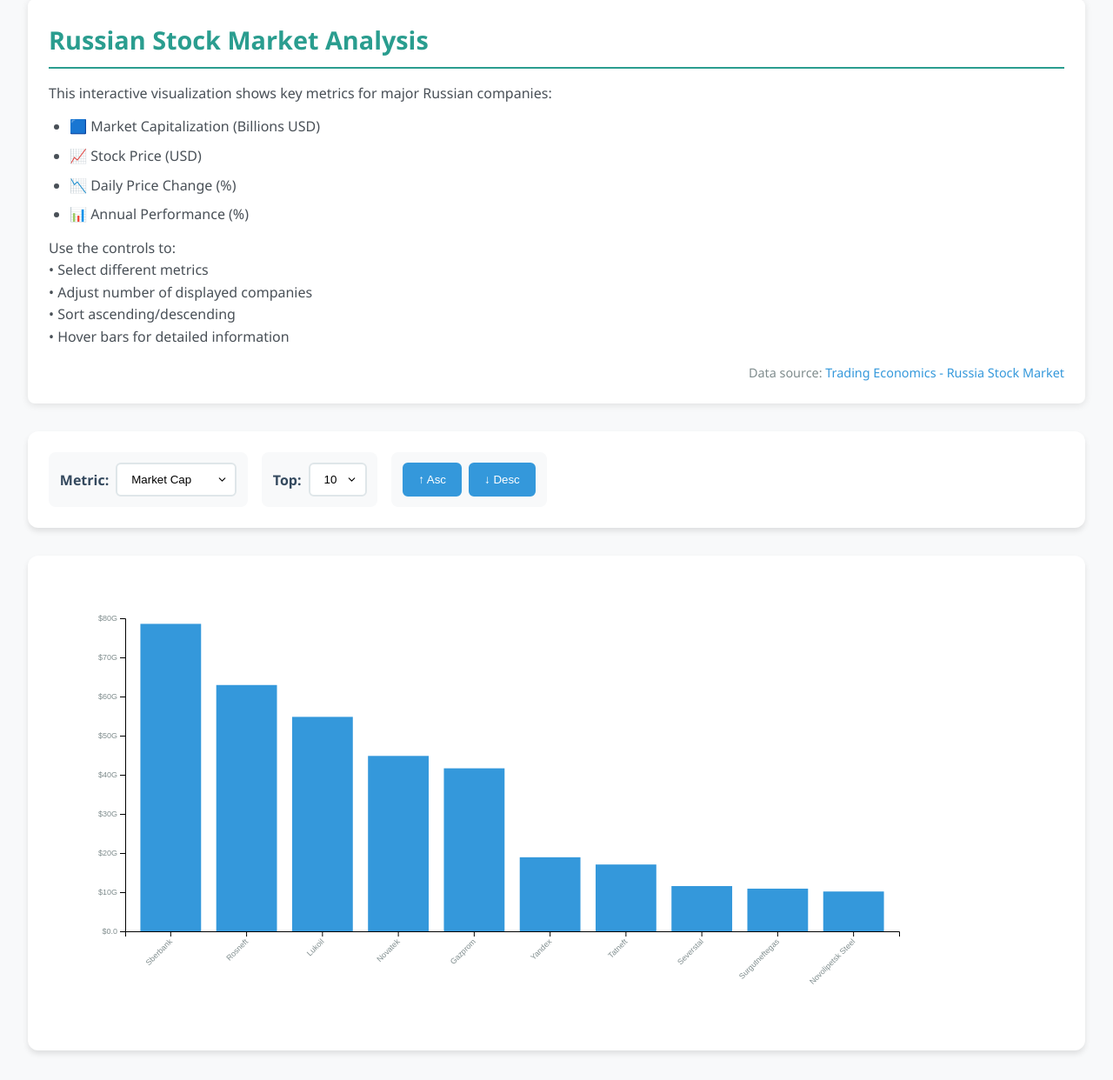
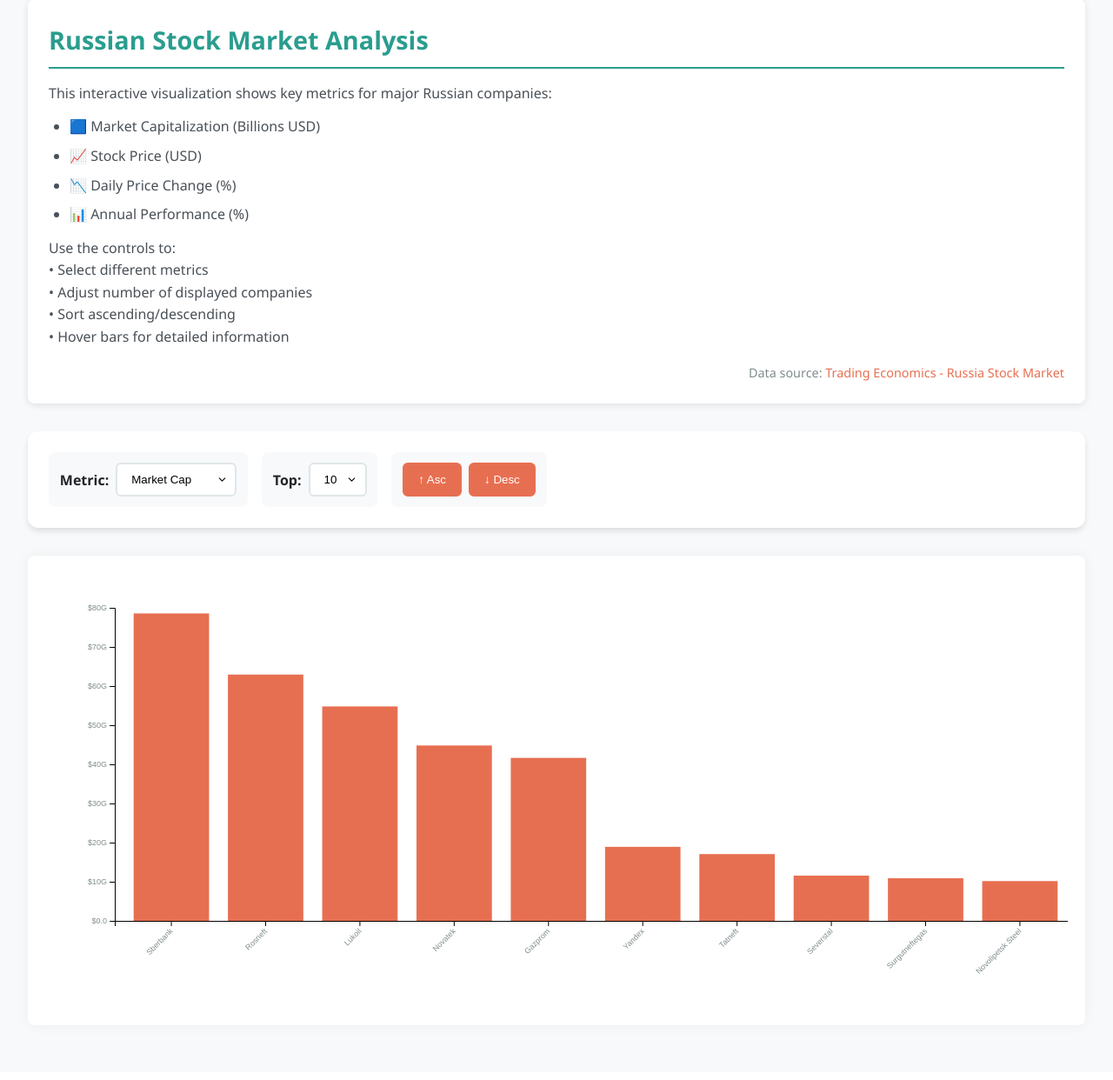
Before and after one commit to Data-Wrangling-and-Visualisation/Stock-Market-Visualization, a Flask app: page /bar-plot in a window 1280 px wide. Shown: the part 103-1345 px from the top of the page at 87% size. After the commit the page ends 1283 px from the top, so only its background shows below. Run offline with Flask 3, Linux system fonts and the light colour scheme.

Commit message:
The width of plots is adjusted to be fitted on the page

```diff
--- a/src/templates/bar-plot.html
+++ b/src/templates/bar-plot.html
@@ -5,14 +5,19 @@
 {% block additional_styles %}
 <script src="https://d3js.org/d3.v7.min.js"></script>
 <style>
+    /* Primary Colors */
     :root {
-        --primary-color: #2c3e50;
-        --secondary-color: #3498db;
-        --accent-color: #e74c3c;
-        --positive-color: #27ae60;
-        --negative-color: #c0392b;
-        --text-color: #34495e;
-        --background: #f8f9fa;
+        --primary-color: #2a9d8f;
+        --secondary-color: #e76f51;
+        --positive-color: #2ca02c;
+        --negative-color: #d62728;
+        --bg-color: #f8f9fa;
+        --text-color: #212529;
+    }
+
+    body {
+        background: var(--bg-color);
+        font-family: 'Segoe UI', Arial, sans-serif;
     }
 
     .controls {
@@ -72,10 +77,14 @@
     }
 
     .chart-container {
-        background: white;
-        border-radius: 12px;
-        padding: 2rem;
-        box-shadow: 0 4px 6px rgba(0,0,0,0.1);
+        background: #fff;
+        border-radius: 8px;
+        padding: 20px;
+        box-shadow: 0px 0px 15px rgba(0, 0, 0, 0.05);
+        margin-bottom: 20px;
+        width: 100%;
+        overflow-x: hidden;
+        box-sizing: border-box;
     }
 
     .bar {
@@ -198,7 +207,7 @@
 
     // Chart setup
     const margin = {top: 40, right: 30, bottom: 100, left: 80};
-    const width = 1000 - margin.left - margin.right;
+    let width = document.querySelector(".chart-container").clientWidth - margin.left - margin.right;
     const height = 500 - margin.top - margin.bottom;
 
     const svg = d3.select("#barChart")
@@ -358,10 +367,11 @@
 
     // Responsive handling
     window.addEventListener("resize", () => {
-        const containerWidth = document.querySelector(".chart-container").offsetWidth;
-        const newWidth = Math.min(1000, containerWidth - margin.left - margin.right);
-        svg.attr("width", newWidth + margin.left + margin.right);
-        x.range([0, newWidth]);
+        const containerWidth = document.querySelector(".chart-container").clientWidth;
+        width = containerWidth - margin.left - margin.right;
+        svg.attr("transform", `translate(${margin.left},${margin.top})`);
+        d3.select("#barChart svg").attr("width", width + margin.left + margin.right);
+        x.range([0, width]);
         updateChart(
             d3.select("#metricSelector").property("value"),
             parseInt(d3.select("#topSelector").property("value")),
--- a/src/templates/layout.html
+++ b/src/templates/layout.html
@@ -12,6 +12,7 @@
             display: flex;
             flex-direction: column;
             min-height: 100vh;
+            overflow-x: hidden; /* Prevent horizontal scrolling */
         }
 
         .header {
@@ -21,6 +22,8 @@
             display: flex;
             justify-content: space-between;
             align-items: center;
+            width: 100%;
+            box-sizing: border-box;
         }
 
         .site-title {
@@ -33,6 +36,7 @@
         .nav-links {
             display: flex;
             gap: 1.5rem;
+            flex-wrap: wrap; /* Allow wrapping on smaller screens */
         }
 
         .nav-link {
@@ -52,11 +56,17 @@
         .content {
             padding: 2rem;
             flex: 1;
+            width: 100%;
+            max-width: 100%;
+            box-sizing: border-box;
+            overflow-x: hidden;
         }
 
         .home-container {
             text-align: center;
             padding: 2rem;
+            width: 100%;
+            box-sizing: border-box;
         }
 
         .home-title {
@@ -69,7 +79,7 @@
             display: flex;
             flex-direction: column;
             gap: 1.5rem;
-            max-width: 600px;
+            max-width: 100%;
             margin: 0 auto;
         }
 
@@ -106,6 +116,8 @@
             border-radius: 8px;
             box-shadow: 0 2px 8px rgba(0, 0, 0, 0.1);
             line-height: 1.6;
+            width: 100%;
+            box-sizing: border-box;
         }
 
         .description-section h2 {
@@ -149,6 +161,18 @@
             color: #218a7b;
             text-decoration: underline;
         }
+
+        /* Chart containers */
+        #chart, #bubble-chart, #barChart, .chart-container {
+            width: 100%;
+            overflow-x: hidden;
+        }
+
+        /* Make SVG responsive */
+        svg {
+            display: block;
+            max-width: 100%;
+        }
     </style>
     {% block additional_styles %}{% endblock %}
 </head>
```
Also changed, not shown: src/templates/bubbles.html (+75 -4 lines), src/templates/heatmap.html (+71 -18 lines), src/templates/kde-plot.html (+30 -3 lines).
